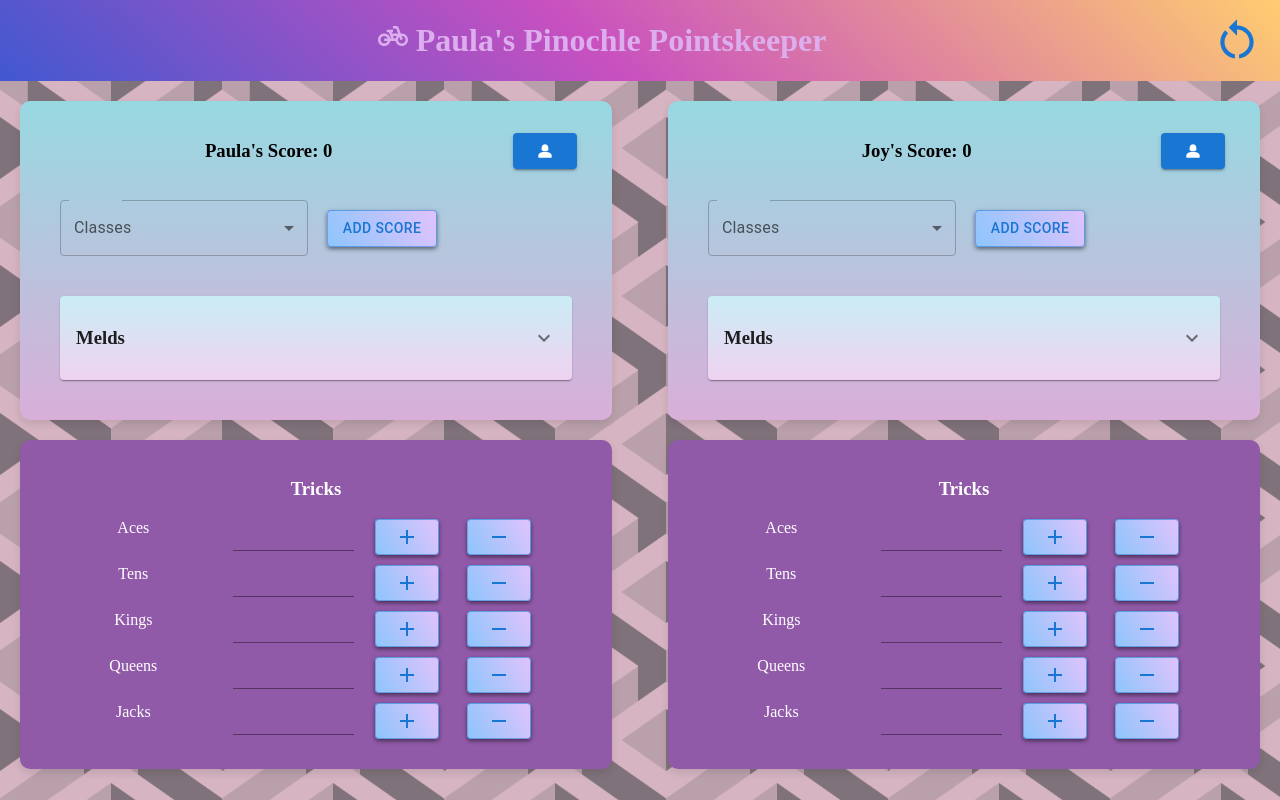
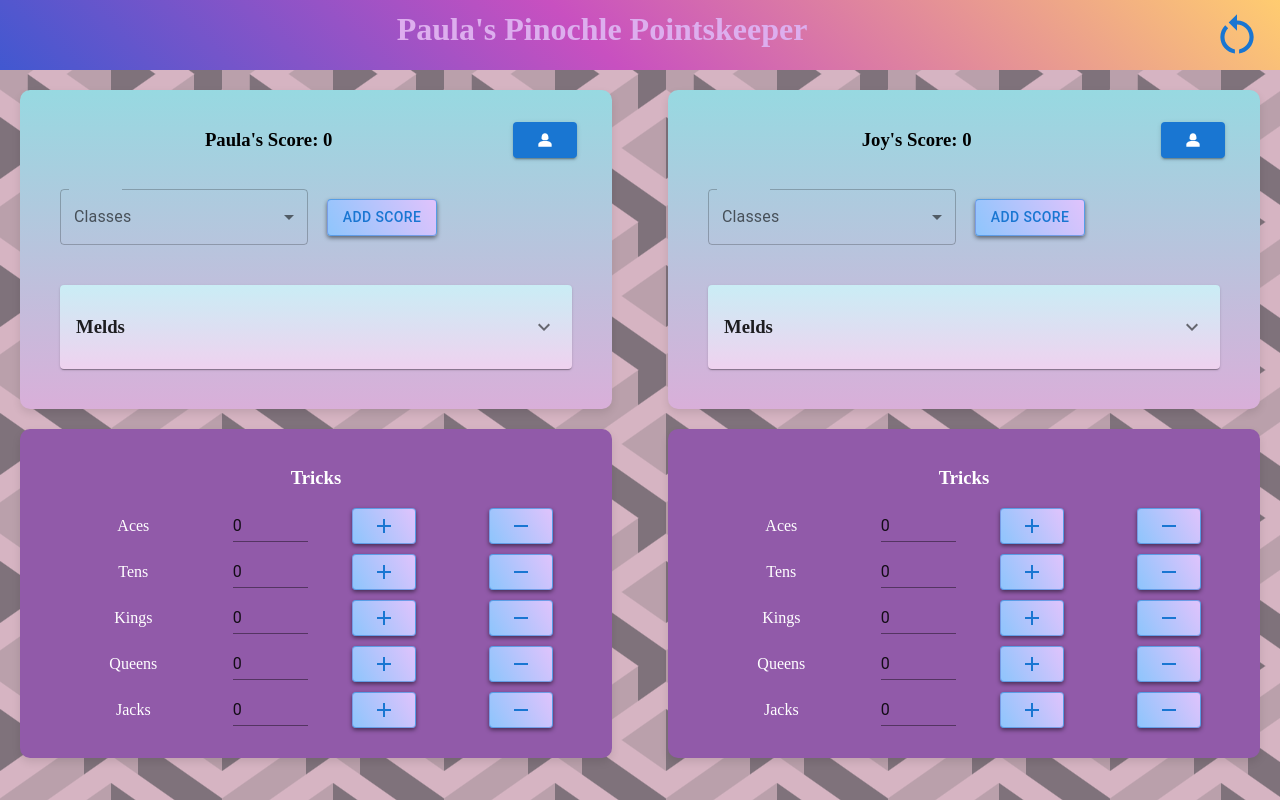
Before and after one commit to hillriegel/pinochle-scorer, a React (Create React App) app: page / in a window 1280 px wide. Built offline with nearby package versions, Linux system fonts and the light colour scheme; a web font is replaced by a local one.

Commit message:
reset all

```diff
--- a/src/App.js
+++ b/src/App.js
@@ -1,14 +1,11 @@
 
 import './App.css';
-
-import Header from './Header';
 import ScorePage from './ScorePage/ScorePage';
 import Footer from './Footer';
 
 function App() {
   return (
     <div className="App">
-      <Header />
       <ScorePage />
       <Footer />
     </div>
--- a/src/Header.jsx
+++ /dev/null
@@ -1,18 +0,0 @@
-import React from 'react';
-import { Button } from '@mui/material';
-import RestartAltIcon from '@mui/icons-material/RestartAlt';
-import PedalBikeIcon from '@mui/icons-material/PedalBike';
-
-export default function Header() {
-
-    return (
-        <div className="header">
-            <div className="page-title">
-                <h1><PedalBikeIcon style={{fontSize: '30px'}}/> Paula's Pinochle Pointskeeper</h1>
-            </div>
-            <div style={{marginRight: '10px'}}>
-                <Button><RestartAltIcon style={{fontSize: '50px'}}/></Button>
-            </div>
-        </div>
-    )
-}
--- /dev/null
+++ b/src/ScorePage/Header.tsx
@@ -0,0 +1,26 @@
+import React from 'react';
+import { Button } from '@mui/material';
+import RestartAltIcon from '@mui/icons-material/RestartAlt';
+
+interface HeaderProps {
+    resetAll: () => void;
+}
+
+const Header: React.FC<HeaderProps> = ({ resetAll }) => {
+    return (
+        <div className="header">
+            <div className="page-title">
+                <div style={{ marginTop: "-10px" }}>
+                    <h1>Paula's Pinochle Pointskeeper</h1>
+                </div>
+            </div>
+            <div style={{ marginRight: '10px' }}>
+                <Button onClick={resetAll}>
+                    <RestartAltIcon style={{ fontSize: '50px' }} />
+                </Button>
+            </div>
+        </div>
+    );
+};
+
+export default Header;
--- a/src/ScorePage/ScorePage.tsx
+++ b/src/ScorePage/ScorePage.tsx
@@ -1,9 +1,9 @@
-import { useState } from 'react';
-import PlayerScore from './PlayerScore';  // Ensure this is the correct import
+import React, { useState, useCallback } from 'react';
+import PlayerScore from './PlayerScore'; // Ensure this is the correct import
 import { Grid } from '@mui/material';
-import { PlayerScoresData, PlayerId} from './types';
+import { PlayerScoresData, PlayerId } from './types';
 import Tricks from './Tricks';
-
+import Header from './Header';
 
 const classPoints = {
     'Show Dix': 10,
@@ -13,21 +13,39 @@ const classPoints = {
     'Double Pinochle': 300,
     'Aces Around': 100,
     'Kings Around': 80,
-    'Queens Around':60,
-    'Jacks Around': 40 ,
+    'Queens Around': 60,
+    'Jacks Around': 40,
     'Run (150)': 150,
     'Double Run': 1500,
 };
 
+const cardPoints = {
+    Aces: 11,
+    Tens: 10,
+    Kings: 4,
+    Queens: 3,
+    Jacks: 2,
+};
 
 function ScorePage() {
+    const initialPlayerScores: PlayerScoresData = {
+        player1: { name: "Paula", totalScore: 0, scoreList: [{ class: 'start', points: 0 }] },
+        player2: { name: "Joy", totalScore: 0, scoreList: [{ class: 'start', points: 0 }] }
+    };
 
-    const [playerScores, setPlayerScores] = useState<PlayerScoresData>({
-        player1: { name: "Paula", totalScore: 0, scoreList: [{class: 'start', points: 0}]},
-        player2: { name: "Joy", totalScore: 0, scoreList: [{class: 'start', points: 0}] }
-    });
+    const initialCardCounts = {
+        player1: { Aces: 0, Tens: 0, Kings: 0, Queens: 0, Jacks: 0 },
+        player2: { Aces: 0, Tens: 0, Kings: 0, Queens: 0, Jacks: 0 }
+    };
 
+    const [playerScores, setPlayerScores] = useState<PlayerScoresData>(initialPlayerScores);
+    const [cardCounts, setCardCounts] = useState(initialCardCounts);
     const [showNameForm, setShowNameForm] = useState(false);
+
+    const resetAll = () => {
+        setPlayerScores(initialPlayerScores);
+        setCardCounts(initialCardCounts);
+    };
 
     const handleNameSubmit = (name: string, playerId: PlayerId) => {
         setShowNameForm(false);
@@ -42,7 +60,6 @@ function ScorePage() {
     };
 
     const updateScore = (scoreClass: string, playerId: PlayerId) => {
-        console.log("updateScore ", scoreClass);
         if (isValidClass(scoreClass)) {
             setPlayerScores(prevScores => {
                 const updatedScores = { ...prevScores };
@@ -57,17 +74,70 @@ function ScorePage() {
                 } else {
                     currentList.push({ class: scoreClass, points: classPoints[scoreClass] });
                 }
-                updatedScores[playerId].totalScore = updatedScores[playerId].totalScore + classPoints[scoreClass];
+
+                // Recalculate totalScore
+                const totalScore = currentList.reduce((total, item) => total + item.points, 0);
+
                 updatedScores[playerId].scoreList = currentList;
+                updatedScores[playerId].totalScore = totalScore;
+
                 return updatedScores;
             });
-
         } else {
             console.error(`Invalid score class: ${scoreClass}`);
         }
     };
 
+    const deleteMeldItem = (playerId: PlayerId, scoreClass: string) => {
+        setPlayerScores(prevScores => {
+            const updatedScores = { ...prevScores };
+            const currentList = [...updatedScores[playerId].scoreList];
+            const newList = currentList.filter(item => item.class !== scoreClass);
+
+            // Recalculate totalScore
+            const totalScore = newList.reduce((total, item) => total + item.points, 0);
+
+            updatedScores[playerId].scoreList = newList;
+            updatedScores[playerId].totalScore = totalScore;
+
+            return updatedScores;
+        });
+    };
+
+    const handleIncrement = useCallback((cardType: keyof typeof cardPoints, playerId: PlayerId) => {
+        setPlayerScores(prevScores => {
+            const updatedScores = { ...prevScores };
+            updatedScores[playerId].totalScore += cardPoints[cardType];
+            return updatedScores;
+        });
+
+        setCardCounts(prevCounts => {
+            const updatedCounts = { ...prevCounts };
+
+            updatedCounts[playerId][cardType] ++;
+            return updatedCounts;
+        });
+    }, []);
+
+    const handleDecrement = useCallback((cardType: keyof typeof cardPoints, playerId: PlayerId) => {
+        setPlayerScores(prevScores => {
+            const updatedScores = { ...prevScores };
+            updatedScores[playerId].totalScore -= cardPoints[cardType];
+            return updatedScores;
+        });
+
+        setCardCounts(prevCounts => {
+            const updatedCounts = { ...prevCounts };
+            if (updatedCounts[playerId][cardType] > 0) {
+                updatedCounts[playerId][cardType] -= 1;
+            }
+            return updatedCounts;
+        });
+    }, []);
+
     return (
+        <div>
+        <Header resetAll={resetAll}/>
         <Grid container spacing={2}>
             <Grid item xs={12} sm={6}>
                 <PlayerScore
@@ -75,29 +145,40 @@ function ScorePage() {
                     totalScore={playerScores.player1.totalScore}
                     handleNameSubmit={handleNameSubmit}
                     updateScore={updateScore}
-                    playerId={'player1'}
+                    playerId='player1'
                     showNameForm={showNameForm}
                     setShowNameForm={setShowNameForm}
                     playerScores={playerScores}
+                    deleteMeldItem={deleteMeldItem}
                 />
                 <Tricks
-                    playerId={'player1'} />
+                    playerId='player1'
+                    handleIncrement={handleIncrement}
+                    handleDecrement={handleDecrement}
+                    cardCounts={cardCounts.player1}
+                />
             </Grid>
-            <Grid item xs={12}  sm={6}>
+            <Grid item xs={12} sm={6}>
                 <PlayerScore
                     playerName={playerScores.player2.name}
                     totalScore={playerScores.player2.totalScore}
                     handleNameSubmit={handleNameSubmit}
                     updateScore={updateScore}
-                    playerId={'player2'}
+                    playerId='player2'
                     showNameForm={showNameForm}
                     setShowNameForm={setShowNameForm}
                     playerScores={playerScores}
+                    deleteMeldItem={deleteMeldItem}
                 />
                 <Tricks
-                    playerId={'player2'} />
+                    playerId='player2'
+                    handleIncrement={handleIncrement}
+                    handleDecrement={handleDecrement}
+                    cardCounts={cardCounts.player2} // Ensure correct cardCounts are passed
+                />
             </Grid>
         </Grid>
+        </div>
     );
 }
 
--- a/src/ScorePage/Tricks.tsx
+++ b/src/ScorePage/Tricks.tsx
@@ -2,55 +2,68 @@ import { PlayerId } from './types';
 import { Grid, Input, Button } from '@mui/material';
 import AddIcon from '@mui/icons-material/Add';
 import RemoveIcon from '@mui/icons-material/Remove';
+
+
+const cardPoints = {
+    Aces: 11,
+    Tens: 10,
+    Kings: 4,
+    Queens: 3,
+    Jacks: 2,
+
+};
+
 interface TricksProps {
     playerId: PlayerId;
+    handleIncrement: (cardType: keyof typeof cardPoints, playerId: PlayerId) => void;
+    handleDecrement: (cardType: keyof typeof cardPoints, playerId: PlayerId) => void;
+    cardCounts: {
+        Aces: number;
+        Tens: number;
+        Kings: number;
+        Queens: number;
+        Jacks: number;
+    };
 }
 
-const Tricks: React.FC<TricksProps> = ({ playerId }) => {
+const Tricks: React.FC<TricksProps> = ({ playerId, handleIncrement, handleDecrement, cardCounts}) => {
 
     return (
         <div className="tricks">
             <h3>Tricks</h3>
-        <div style={{margin: '10px'}}>
-            <Grid container spacing={2}>
-                <Grid item xs={4} className="platy">Aces</Grid>
-                <Grid item xs={3}><Input /></Grid>
-                <Grid item xs={2}><Button className="plus-button" variant="outlined"><AddIcon /></Button></Grid>
-                <Grid item xs={2}><Button className="plus-button" variant="outlined"><RemoveIcon /></Button></Grid>
-            </Grid>
-        </div>
-        <div style={{margin: '10px'}}>
-            <Grid container spacing={2}>
-            <Grid item xs={4} className="platy">Tens</Grid>
-                <Grid item xs={3}><Input /></Grid>
-                <Grid item xs={2}><Button className="plus-button" variant="outlined"><AddIcon /></Button></Grid>
-                <Grid item xs={2}><Button className="plus-button" variant="outlined"><RemoveIcon /></Button></Grid>
-            </Grid>
-            </div>
-            <div style={{margin: '10px'}}>
-            <Grid container spacing={2}>
-            <Grid item xs={4} className="platy">Kings</Grid>
-                <Grid item xs={3}><Input /></Grid>
-                <Grid item xs={2}><Button className="plus-button" variant="outlined"><AddIcon /></Button></Grid>
-                <Grid item xs={2}><Button className="plus-button" variant="outlined"><RemoveIcon /></Button></Grid>
-            </Grid>
-            </div>
-            <div style={{margin: '10px'}}>
-            <Grid container spacing={2}>
-            <Grid item xs={4} className="platy">Queens</Grid>
-                <Grid item xs={3}><Input /></Grid>
-                <Grid item xs={2}><Button className="plus-button" variant="outlined"><AddIcon /></Button></Grid>
-                <Grid item xs={2}><Button className="plus-button" variant="outlined"><RemoveIcon /></Button></Grid>
-            </Grid>
-            </div>
-            <div style={{margin: '10px'}}>
-            <Grid container spacing={2}>
-                <Grid item xs={4} className="platy">Jacks</Grid>
-                <Grid item xs={3}><Input /></Grid>
-                <Grid item xs={2}><Button className="plus-button" variant="outlined"><AddIcon /></Button></Grid>
-                <Grid item xs={2}><Button className="plus-button" variant="outlined"><RemoveIcon/></Button></Grid>
-            </Grid>
-            </div>
+
+
+            {Object.keys(cardPoints).map((cardType) => (
+                <div key={cardType} style={{ margin: '10px' }}>
+                    <Grid container spacing={2} alignItems="center">
+                        <Grid item xs={4} className="platy">{cardType}</Grid>
+                        <Grid item xs={2}>
+                         <Input value={cardCounts[cardType as keyof typeof cardPoints]} readOnly />
+                        </Grid>
+                        <Grid item xs={3}>
+                            <Button
+                                className="plus-button"
+                                variant="outlined"
+                                onClick={() => handleIncrement(cardType as keyof typeof cardPoints, playerId)}
+                            >
+                                <AddIcon />
+                            </Button>
+                        </Grid>
+                        <Grid item xs={3}>
+                            <Button
+                                className="plus-button"
+                                variant="outlined"
+                                onClick={() => handleDecrement(cardType as keyof typeof cardPoints, playerId)}
+                            >
+                                <RemoveIcon />
+                            </Button>
+                        </Grid>
+                    </Grid>
+                </div>
+            ))}
+
+
+
         </div>
     )
 
--- a/src/index.js
+++ b/src/index.js
@@ -6,9 +6,9 @@ import reportWebVitals from './reportWebVitals';
 
 const root = ReactDOM.createRoot(document.getElementById('root'));
 root.render(
-  <React.StrictMode>
+  //<React.StrictMode>
     <App />
-  </React.StrictMode>
+  //</React.StrictMode>
 );
 
 // If you want to start measuring performance in your app, pass a function
```
Also changed, not shown: src/ScorePage/PlayerScore.tsx (+16 -3 lines), src/index.css (+11 -1 lines), src/assets/transparentbike.gif (added).
